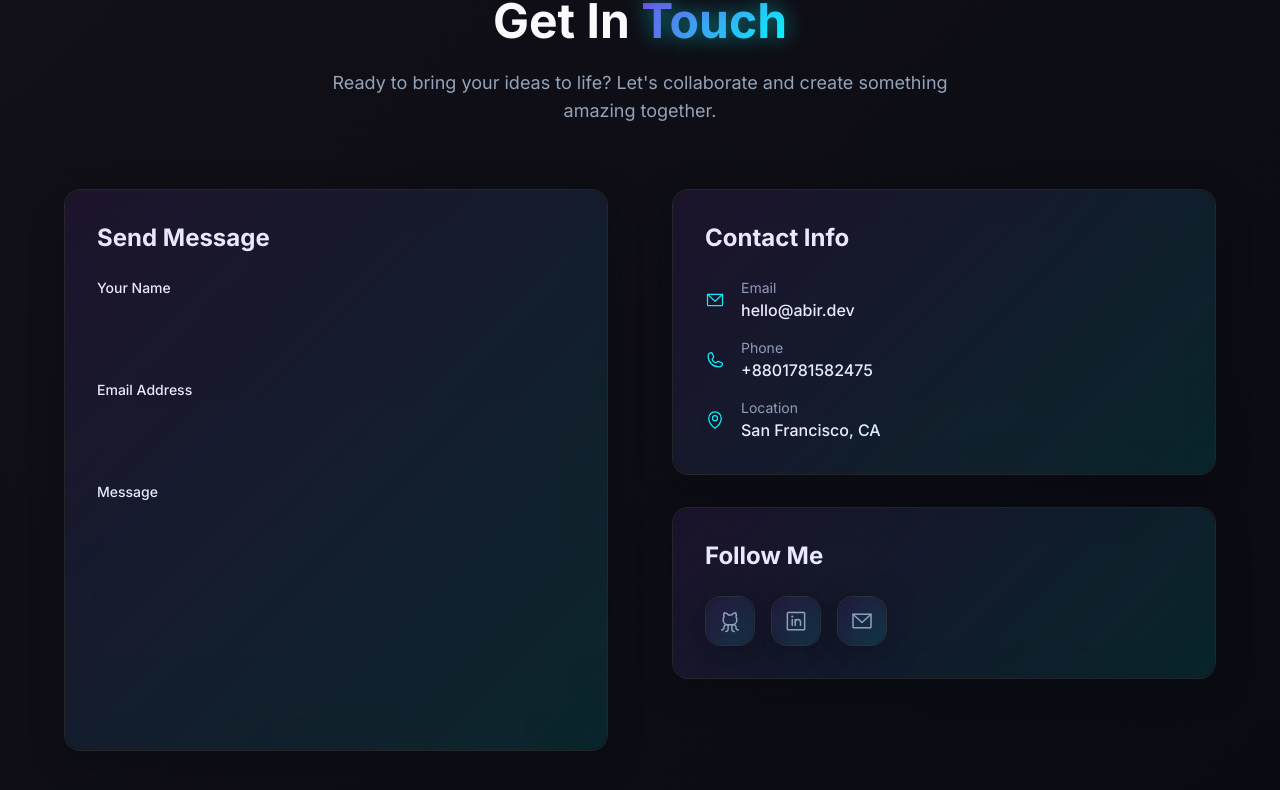
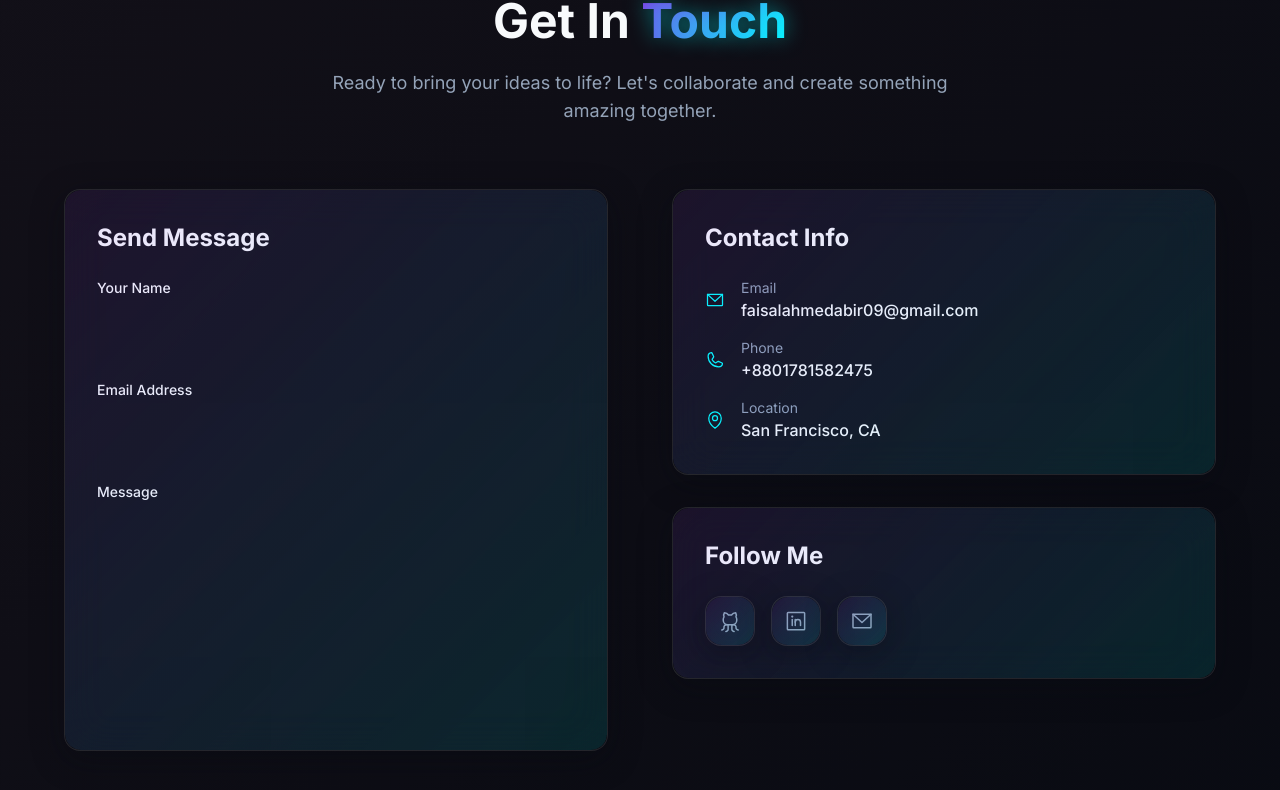
Before and after one commit to faisalahmedabir09-ai/neon-glide-studio, a React (Vite) app: page / in a window 1280 px wide. Shown: the part 3061-3851 px from the top of the page. Built offline with nearby package versions, Linux system fonts and the light colour scheme.

Commit message:
Update contact email
Update contact email to faisalahmedabir09@gmail.com

```diff
--- a/src/components/ContactSection.tsx
+++ b/src/components/ContactSection.tsx
@@ -85,11 +85,11 @@ const ContactSection = () => {
   const socialLinks = [
     { icon: <GithubLogo size={24} />, href: "#", label: "GitHub" },
     { icon: <LinkedinLogo size={24} />, href: "#", label: "LinkedIn" },
-    { icon: <EnvelopeSimple size={24} />, href: "mailto:hello@abir.dev", label: "Email" }
+    { icon: <EnvelopeSimple size={24} />, href: "mailto:faisalahmedabir09@gmail.com", label: "Email" }
   ];
 
   const contactInfo = [
-    { icon: <EnvelopeSimple size={20} />, label: "Email", value: "hello@abir.dev" },
+    { icon: <EnvelopeSimple size={20} />, label: "Email", value: "faisalahmedabir09@gmail.com" },
     { icon: <Phone size={20} />, label: "Phone", value: "+8801781582475" },
     { icon: <MapPin size={20} />, label: "Location", value: "San Francisco, CA" }
   ];
```
